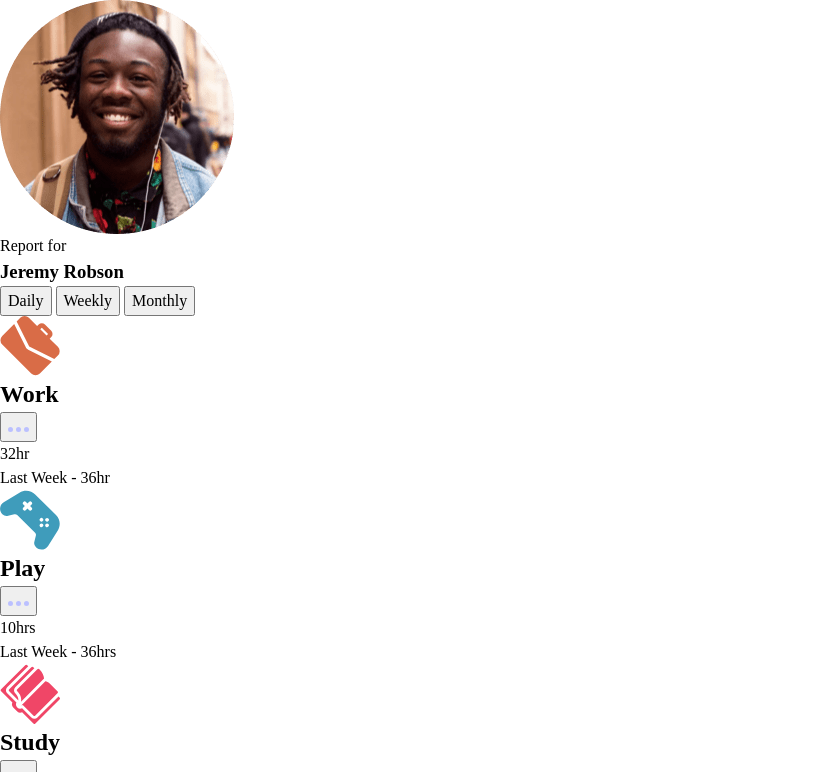
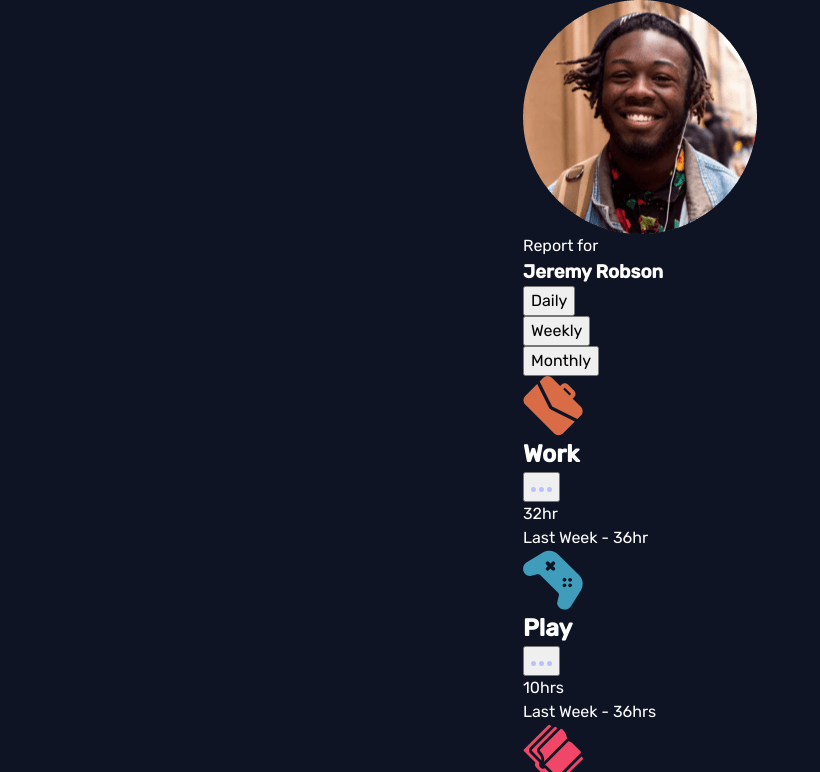
Before and after one commit to berefire/time-tracking-dashboard, a website built with Vite: page index.html in a window 1280 px wide. Shown: the top 772 px of the page, without its empty margins (0-820 px from the left). Built offline with nearby package versions, Linux system fonts and the light colour scheme.

Commit message:
feat: update styles and tokens for improved layout and color semantics

```diff
--- a/src/styles/base/global.css
+++ b/src/styles/base/global.css
@@ -0,0 +1,30 @@
+@layer base {
+    html {
+        background-color: var(--bg-primary);
+        font-family: var(--font-family-base);
+        color: var(--fc-body);
+        -webkit-text-size-adjust: 100%;
+    }
+
+    html,
+    body {
+        min-block-size: 100vh;
+    }
+
+    body {
+        display: flex;
+        flex-direction: column;
+    }
+
+    button {
+        display: block;
+        cursor: pointer;
+    }
+
+    @supports (min-block-size: 100dvh) {
+        html,
+        body {
+            min-block-size: 100dvh;
+        }
+    }
+}
--- a/src/styles/components/attribution.css
+++ b/src/styles/components/attribution.css
@@ -2,6 +2,6 @@
     .attribution {
         font-size: clamp(0.6875rem, 1vw, 0.8125rem);
         text-align: center;
-        color: black;
+        color: white;
     }
 }
--- a/src/styles/layout/cover.css
+++ b/src/styles/layout/cover.css
@@ -2,8 +2,7 @@
     .cover {
         flex: 1;
         display: flex;
-        flex-direction: column;
-        align-content: center;
+        align-items: center;
         justify-content: center;
     }
 }
--- a/src/styles/tokens/index.css
+++ b/src/styles/tokens/index.css
@@ -3,3 +3,6 @@
 @import "@tokens/primitives/colors.css";
 @import "@tokens/primitives/spacing.css";
 @import "@tokens/primitives/typography.css";
+
+@import "@tokens/semantics/colors.css";
+@import "@tokens/semantics/typography.css";
--- a/src/styles/tokens/primitives/typography.css
+++ b/src/styles/tokens/primitives/typography.css
@@ -1,7 +1,7 @@
 @layer tokens {
     :root {
         /* Font-family */
-        --font-family: 'Rubik', sans-serif;
+        --rubik-family: 'Rubik', sans-serif;
 
         /* Font size scale */
         --base-font: 16;
--- a/src/styles/tokens/semantics/colors.css
+++ b/src/styles/tokens/semantics/colors.css
@@ -1,3 +1,27 @@
 @layer tokens {
+    :root {
+        --bg-primary: var(--navy-950);
+        --bg-header: var(--purple-600);
+        --bg-card: var(--navy-900);
+        --bg-card--work: var(--orange-300);
+        --bg-card--play: var(--blue-300);
+        --bg-card--study: var(--pink-400);
+        --bg-card--exercise: var(--green-400);
+        --bg-card--social: var(--purple-700);
+        --bg-card--self-care: var(--yellow-300);
+        --fc-report: var(--navy-200);
+        --fc-name: var(--white);
+        --fc-buttons: var(--purple-500);
+        --fc-button-selected: var(--white);
+        --fc-body: var(--white);
+        --fc-previous-time: var(--navy-200);
+        --fc-options-icon: var(--navy-200);
 
+        --bg-work-icon: #D96C47;
+        --bg-play-icon: #3F9CBB;
+        --bg-study-icon: #F04667;
+        --bg-exercise-icon: #29BA66;
+        --bg-social-icon: #5A1CBB;
+        --bg-self-care-icon: #E6A532;
+    }
 }
--- a/src/styles/tokens/semantics/typography.css
+++ b/src/styles/tokens/semantics/typography.css
@@ -0,0 +1,5 @@
+@layer tokens {
+    :root {
+        --font-family-base: var(--rubik-family);
+    }
+}
```
